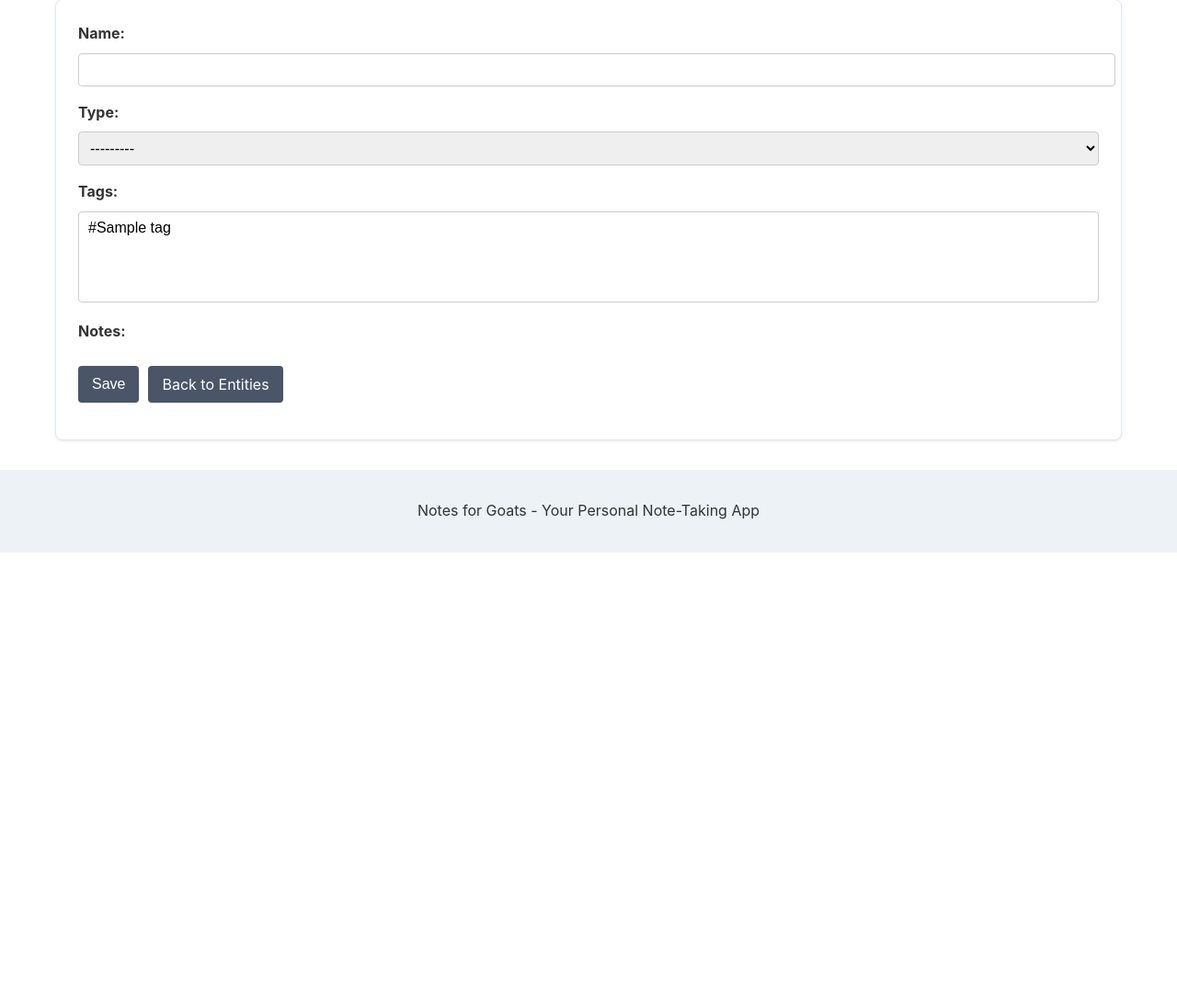
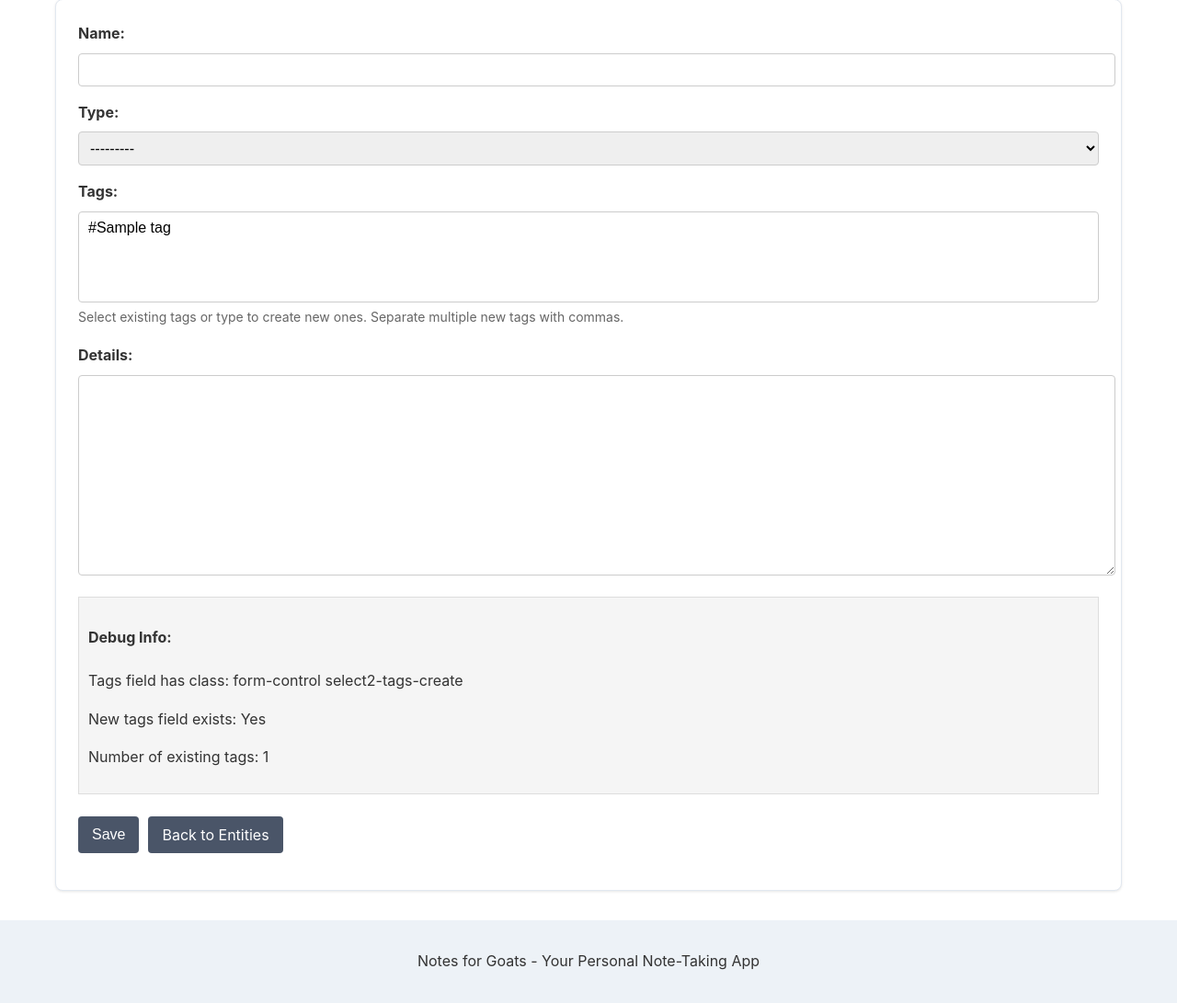
Before and after one commit to emily-flambe/notes-for-goats, a Django app: page /workspaces/1/entities/new/ in a window 1280 px wide. Shown: the part 255-1346 px from the top of the page at 92% size. Before the commit the page ends 856 px from the top, so only its background shows below. Run offline with Django 5.2, Linux system fonts and the light colour scheme; tables that the repository leaves empty hold one stand-in row (values such as "Sample post").

Commit message:
attempt to make it easy to add new tags to entities

```diff
--- a/notes_for_goats/notekeeper/forms.py
+++ b/notes_for_goats/notekeeper/forms.py
@@ -44,21 +44,36 @@ class EntityForm(forms.ModelForm):
         help_text='Enter tags separated by commas (e.g., me, myself, I)'
     )
 
+    # Add a new field for new tags that aren't in the database yet
+    new_tags = forms.CharField(
+        required=False,
+        widget=forms.HiddenInput()  # This will be populated via JavaScript
+    )
+
     class Meta:
         model = Entity
-        fields = ['name', 'type', 'details', 'tags']
+        fields = ['name', 'type', 'details', 'tags', 'new_tags']
         widgets = {
             'name': forms.TextInput(attrs={'class': 'form-control'}),
             'type': forms.Select(attrs={'class': 'form-control'}),
             'details': forms.Textarea(attrs={'class': 'form-control', 'rows': 10}),
-            'tags': forms.SelectMultiple(attrs={'class': 'form-control select2-tags'}),
+            'tags': forms.SelectMultiple(attrs={
+                'class': 'form-control select2-tags-create',  # Make sure this class matches the JS
+                'data-tags': 'true'  # Enable tag creation in Select2
+            }),
         }
 
     def __init__(self, *args, **kwargs):
+        self.workspace = kwargs.pop('workspace', None)
         super().__init__(*args, **kwargs)
 
         # If this is for an existing workspace, limit the tags choices
-        if self.instance and self.instance.pk and hasattr(self.instance, 'workspace'):
+        if self.workspace:
+            self.fields['tags'].queryset = Tag.objects.filter(
+                workspace=self.workspace
+            ).order_by('name')
+        elif self.instance and self.instance.pk and hasattr(self.instance, 'workspace'):
+            self.workspace = self.instance.workspace
             self.fields['tags'].queryset = Tag.objects.filter(
                 workspace=self.instance.workspace
             ).order_by('name')
@@ -68,19 +83,37 @@ class EntityForm(forms.ModelForm):
 
         if commit:
             entity.save()
-            self.save_m2m()  # Save the tags M2M relationship
 
-            # Convert tags_text to Tag objects
+            # First, handle selected existing tags
+            self.save_m2m()
+
+            # Then, handle the new tags passed from the hidden field
+            new_tags_str = self.cleaned_data.get('new_tags', '')
+            if new_tags_str and self.workspace:
+                # Split the new tags string into individual tag names
+                new_tag_names = [name.strip().lower() for name in new_tags_str.split(',') if name.strip()]
+
+                # Create and associate each new tag
+                for tag_name in new_tag_names:
+                    # Check if tag already exists (case-insensitive)
+                    tag, created = Tag.objects.get_or_create(
+                        workspace=self.workspace,
+                        name__iexact=tag_name,
+                        defaults={'name': tag_name}  # Use this if creating new
+                    )
+                    entity.tags.add(tag)
+
+            # Finally, handle tags from tags_text field for backward compatibility
             tags_text = self.cleaned_data.get('tags_text', '')
-            if tags_text:
-                workspace = entity.workspace
+            if tags_text and self.workspace:
                 tag_names = [t.strip().lower() for t in tags_text.split(',') if t.strip()]
 
                 # Find or create Tag objects for each tag name
                 for tag_name in tag_names:
                     tag, _ = Tag.objects.get_or_create(
-                        workspace=workspace,
-                        name=tag_name
+                        workspace=self.workspace,
+                        name__iexact=tag_name,
+                        defaults={'name': tag_name}
                     )
                     entity.tags.add(tag)
 
--- a/notes_for_goats/notekeeper/models.py
+++ b/notes_for_goats/notekeeper/models.py
@@ -99,7 +99,7 @@ class Entity(models.Model):
         # Ensure a tag exists with the same name as the entity (lowercase for consistency)
         entity_name_tag, created = Tag.objects.get_or_create(
             workspace=self.workspace,
-            name=self.name.lower()
+            name=self.name.lower().replace(" ", "")
         )
 
         # Link this tag to the entity if not already linked
--- a/notes_for_goats/notekeeper/templates/notekeeper/entity/form.html
+++ b/notes_for_goats/notekeeper/templates/notekeeper/entity/form.html
@@ -29,37 +29,50 @@
     <div class="card">
         <form method="post">
             {% csrf_token %}
-            <div>
+            <div class="form-group">
                 <label for="{{ form.name.id_for_label }}">Name:</label>
                 {{ form.name }}
-                {{ form.name.errors }}
+                {% if form.name.errors %}
+                    <div class="error">{{ form.name.errors }}</div>
+                {% endif %}
             </div>
 
-            <div>
+            <div class="form-group">
                 <label for="{{ form.type.id_for_label }}">Type:</label>
                 {{ form.type }}
-                {{ form.type.errors }}
+                {% if form.type.errors %}
+                    <div class="error">{{ form.type.errors }}</div>
+                {% endif %}
             </div>
 
             <div class="form-group">
                 <label for="{{ form.tags.id_for_label }}">Tags:</label>
                 {{ form.tags }}
-                {% if form.tags.help_text %}
-                    <small class="form-text text-muted">{{ form.tags.help_text }}</small>
-                {% endif %}
+                <small class="form-text text-muted">
+                    Select existing tags or type to create new ones. Separate multiple new tags with commas.
+                </small>
                 {% if form.tags.errors %}
-                    <div class="invalid-feedback" style="display: block;">
-                        {% for error in form.tags.errors %}
-                            {{ error }}
-                        {% endfor %}
-                    </div>
+                    <div class="error">{{ form.tags.errors }}</div>
                 {% endif %}
             </div>
 
-            <div>
-                <label for="{{ form.notes.id_for_label }}">Notes:</label>
-                {{ form.notes }}
-                {{ form.notes.errors }}
+            <div class="form-group">
+                <label for="{{ form.details.id_for_label }}">Details:</label>
+                {{ form.details }}
+                {% if form.details.errors %}
+                    <div class="error">{{ form.details.errors }}</div>
+                {% endif %}
+            </div>
+
+            <!-- Hidden field for new tags -->
+            {{ form.new_tags }}
+
+            <!-- Add this debug section temporarily -->
+            <div style="background: #f5f5f5; padding: 10px; margin: 10px 0; border: 1px solid #ddd;">
+                <h4>Debug Info:</h4>
+                <p>Tags field has class: {{ form.tags.field.widget.attrs.class }}</p>
+                <p>New tags field exists: {% if form.new_tags %}Yes{% else %}No{% endif %}</p>
+                <p>Number of existing tags: {{ form.tags.field.queryset.count }}</p>
             </div>
 
             <div class="form-actions">
@@ -74,3 +87,64 @@
     </div>
 </div>
 {% endblock %}
+
+{% block extra_js %}
+<script>
+$(document).ready(function() {
+    // Initialize Select2 with tag creation capabilities
+    $('.select2-tags-create').select2({
+        tags: true,                // Allow creating new tags
+        tokenSeparators: [','],    // Allow comma separation
+        width: '100%',             // Make it full width
+        placeholder: "Select existing tags or type to create new ones",
+        allowClear: true,          // Add an 'x' to clear all selections
+        createTag: function(params) {
+            // Only create a tag if we have text and it's not just whitespace
+            var term = $.trim(params.term);
+            if (term === '') {
+                return null;
+            }
+
+            // Convert to lowercase for consistency
+            term = term.toLowerCase();
+
+            return {
+                id: 'new_' + term,  // Prefix with 'new_' to identify new tags
+                text: term,
+                newTag: true  // Add a flag to identify this as a new tag
+            };
+        }
+    });
+
+    // Handle form submission to collect new tags
+    $('form').on('submit', function() {
+        console.log("Form submit detected, processing new tags");
+
+        // Get all selected options that represent new tags
+        var newTags = [];
+        $('.select2-tags-create option:selected').each(function() {
+            var optionValue = $(this).val();
+            console.log("Processing selected option:", optionValue);
+
+            // If it starts with 'new_', it's a new tag we need to create
+            if (optionValue && optionValue.toString().startsWith('new_')) {
+                // Extract the tag name (remove the 'new_' prefix)
+                var tagName = optionValue.toString().substring(4);
+                console.log("Found new tag:", tagName);
+                newTags.push(tagName);
+
+                // Deselect this option as it's not a real tag ID
+                $(this).prop('selected', false);
+            }
+        });
+
+        // Set the new tags in the hidden field
+        console.log("Setting new tags:", newTags.join(','));
+        $('#id_new_tags').val(newTags.join(','));
+
+        // Let the form submission continue
+        return true;
+    });
+});
+</script>
+{% endblock %}
--- a/notes_for_goats/notekeeper/views/entity_views.py
+++ b/notes_for_goats/notekeeper/views/entity_views.py
@@ -1,7 +1,7 @@
 from django.shortcuts import render, get_object_or_404, redirect
 from django.contrib import messages
 from django.contrib.contenttypes.models import ContentType
-from ..models import Workspace, Entity, Note, Relationship
+from ..models import Workspace, Entity, Note, Relationship, Tag
 from ..forms import EntityForm
 
 def entity_list(request, workspace_id):
@@ -61,13 +61,9 @@ def entity_detail(request, workspace_id, pk):
     })
 
 def entity_create(request, workspace_id):
+    """View to create a new entity"""
     workspace = get_object_or_404(Workspace, pk=workspace_id)
-
-    # Get entity type from query parameter if available
-    initial_data = {}
-    entity_type = request.GET.get('type')
-    if entity_type in ['PERSON', 'PROJECT', 'TEAM']:
-        initial_data['type'] = entity_type
+    entity_type = request.GET.get('type', None)  # Get the type from query string if available
 
     if request.method == "POST":
         form = EntityForm(request.POST)
@@ -75,32 +71,73 @@ def entity_create(request, workspace_id):
             entity = form.save(commit=False)
             entity.workspace = workspace
             entity.save()
+
+            # Handle existing tags
+            form.save_m2m()
+
+            # Handle new tags
+            new_tags = form.cleaned_data.get('new_tags', '')
+            if new_tags:
+                tag_names = [name.strip().lower() for name in new_tags.split(',') if name.strip()]
+                for tag_name in tag_names:
+                    tag, created = Tag.objects.get_or_create(
+                        workspace=workspace,
+                        name__iexact=tag_name,
+                        defaults={'name': tag_name}
+                    )
+                    entity.tags.add(tag)
+
             return redirect('notekeeper:entity_detail', workspace_id=workspace_id, pk=entity.pk)
     else:
+        # Initialize form with optional type
+        initial_data = {}
+        if entity_type and entity_type in dict(Entity.ENTITY_TYPES):
+            initial_data['type'] = entity_type
         form = EntityForm(initial=initial_data)
 
+    # Make sure tags are filtered by workspace
+    form.fields['tags'].queryset = Tag.objects.filter(workspace=workspace).order_by('name')
+
     return render(request, 'notekeeper/entity/form.html', {
+        'workspace': workspace,
         'form': form,
-        'workspace': workspace,
-        'entity_type': entity_type  # Pass this to template for custom headings
+        'entity_type': entity_type
     })
 
 def entity_edit(request, workspace_id, pk):
+    """View to edit an existing entity"""
     workspace = get_object_or_404(Workspace, pk=workspace_id)
-    entity = get_object_or_404(Entity, pk=pk, workspace=workspace)  # Ensure entity belongs to this workspace
+    entity = get_object_or_404(Entity, pk=pk, workspace=workspace)
 
     if request.method == "POST":
         form = EntityForm(request.POST, instance=entity)
         if form.is_valid():
-            entity = form.save()
-            return redirect('notekeeper:entity_detail', workspace_id=workspace.id, pk=entity.pk)
+            # Save without committing to handle tags
+            entity = form.save(commit=True)
+
+            # Handle new tags
+            new_tags = form.cleaned_data.get('new_tags', '')
+            if new_tags:
+                tag_names = [name.strip().lower() for name in new_tags.split(',') if name.strip()]
+                for tag_name in tag_names:
+                    tag, created = Tag.objects.get_or_create(
+                        workspace=workspace,
+                        name__iexact=tag_name,
+                        defaults={'name': tag_name}
+                    )
+                    entity.tags.add(tag)
+
+            return redirect('notekeeper:entity_detail', workspace_id=workspace_id, pk=entity.pk)
     else:
         form = EntityForm(instance=entity)
 
+    # Make sure tags are filtered by workspace
+    form.fields['tags'].queryset = Tag.objects.filter(workspace=workspace).order_by('name')
+
     return render(request, 'notekeeper/entity/form.html', {
+        'workspace': workspace,
         'form': form,
-        'workspace': workspace,  # Pass the workspace to the template
-        'entity': entity  # Pass the entity to the template
+        'entity': entity
     })
 
 def entity_delete(request, workspace_id, pk):
```
